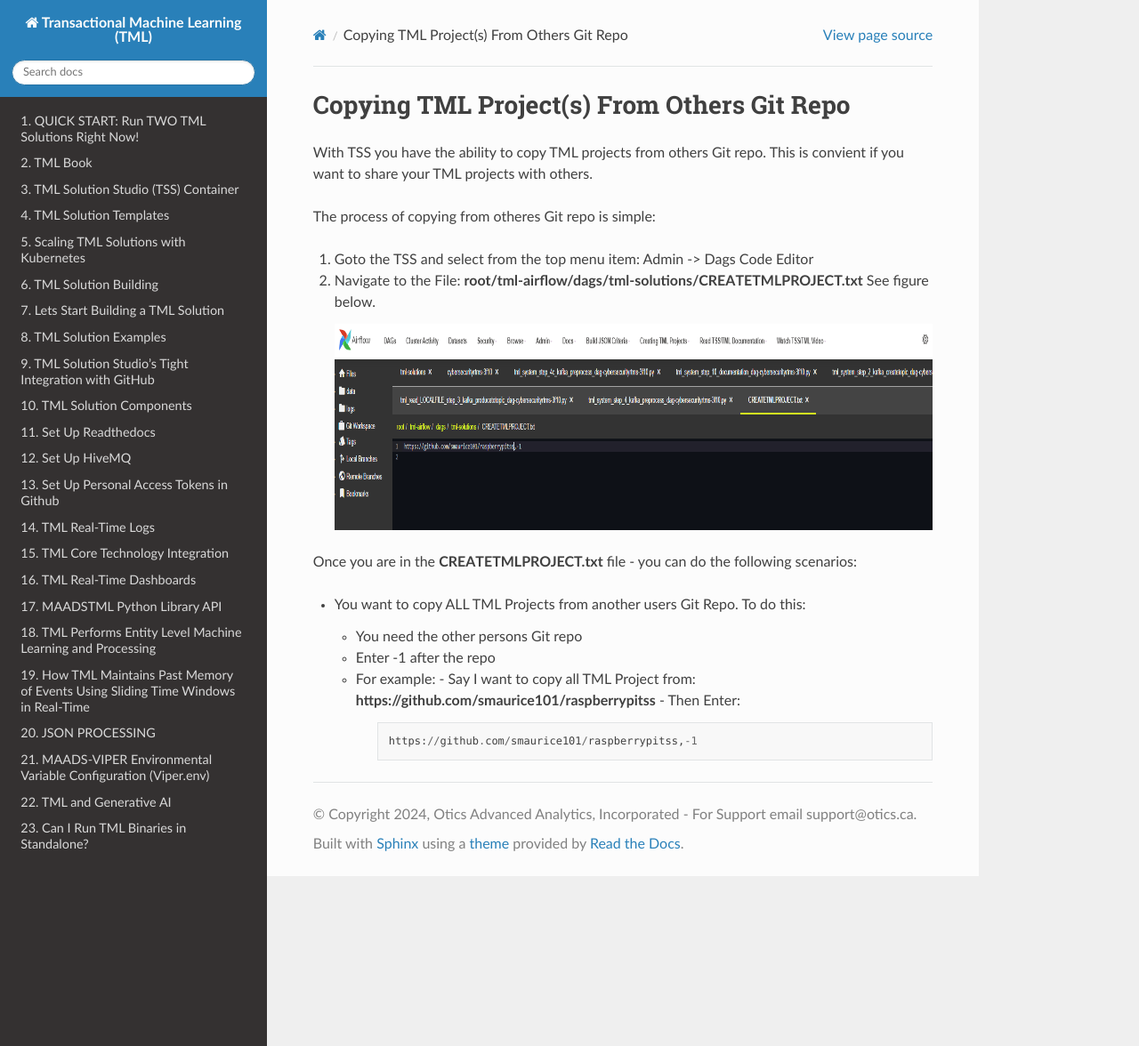
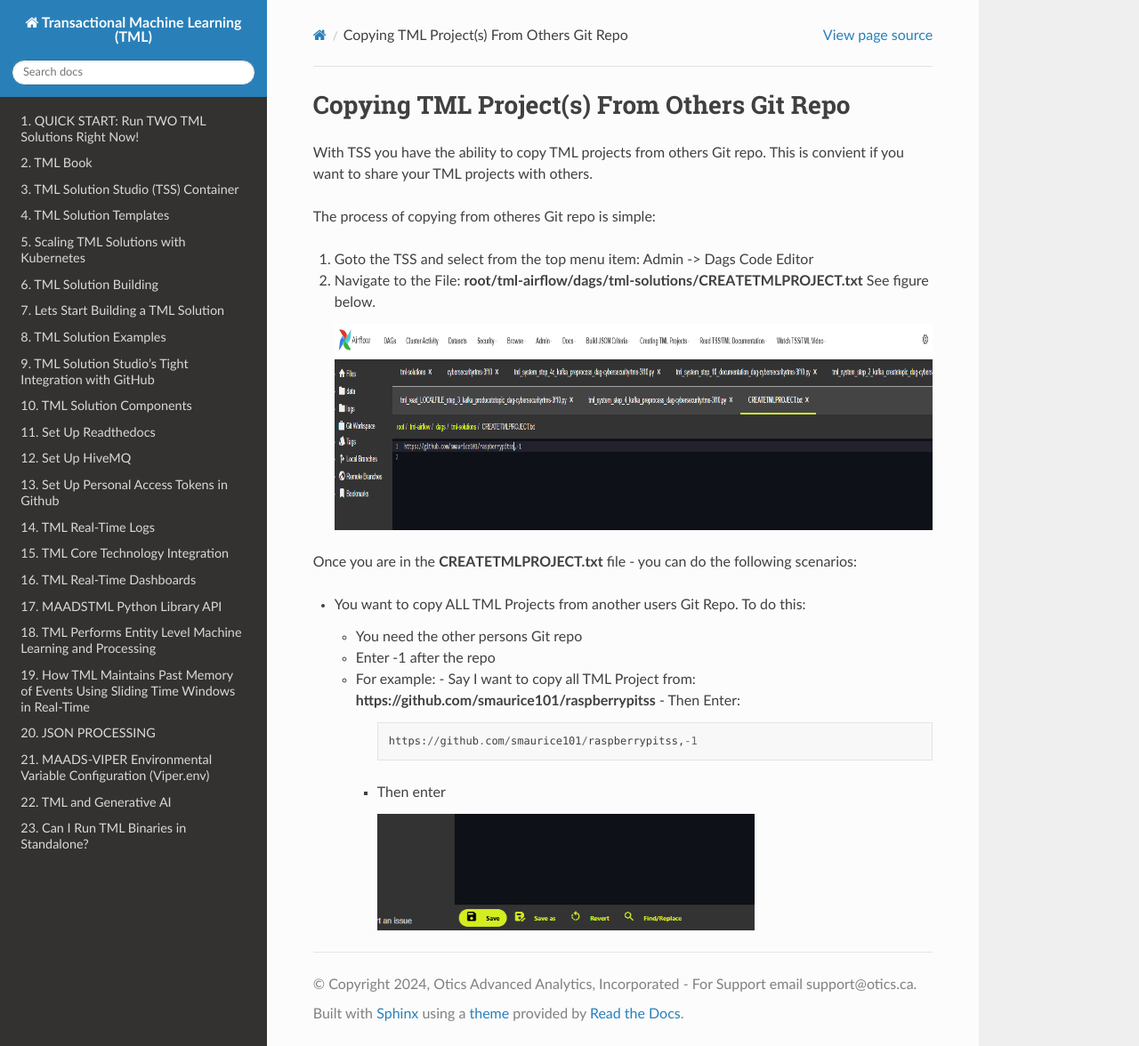
Before and after one commit to smaurice101/readthedocs, a Sphinx documentation site: the page built from docs/source/usercopy.rst, in a window 1280 px wide and 1176 px high. Shown: the whole window at 89% size. Built offline with Sphinx 7.4.7 and the Read the Docs theme 3.1.0, drawn with Linux system fonts in a browser that asks for light colours.

Commit message:
Update usercopy.rst

```diff
--- a/docs/source/usercopy.rst
+++ b/docs/source/usercopy.rst
@@ -26,3 +26,8 @@
       .. code-block::
 
          https://github.com/smaurice101/raspberrypitss,-1
+
+    - Then enter
+
+      .. figure:: usercopy2.png
+         :scale: 70%
```
